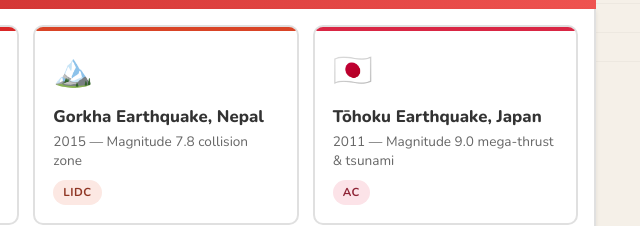
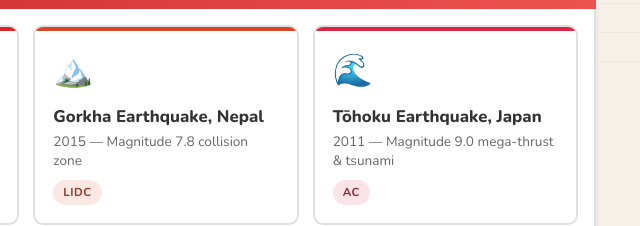
Before and after one commit to limpy183-dev/ocr-a-level-geography-case-study-summary-guide, a plain HTML site: page index.html in a window 1280 px wide. Shown: the part 710-936 px from the top of the page, 474-1114 px from the left. Drawn offline with nearby package versions, Linux system fonts and the light colour scheme.

Commit message:
Add files via upload

```diff
--- a/index.html
+++ b/index.html
@@ -1,5 +1,6 @@
 <!DOCTYPE html>
 <html lang="en">
+
 <head>
     <meta charset="UTF-8">
     <meta name="viewport" content="width=device-width, initial-scale=1.0">
@@ -7,8 +8,11 @@
     <link rel="stylesheet" href="style.css">
     <link rel="preconnect" href="https://fonts.googleapis.com">
     <link rel="preconnect" href="https://fonts.gstatic.com" crossorigin>
-    <link href="https://fonts.googleapis.com/css2?family=Nunito:wght@400;600;700;800;900&family=Comic+Neue:wght@400;700&display=swap" rel="stylesheet">
+    <link
+        href="https://fonts.googleapis.com/css2?family=Nunito:wght@400;600;700;800;900&family=Comic+Neue:wght@400;700&display=swap"
+        rel="stylesheet">
 </head>
+
 <body>
     <div class="page-wrapper index-page">
         <header class="main-header">
@@ -66,7 +70,7 @@
                         <span class="card-tag">LIDC</span>
                     </a>
                     <a href="japan.html" class="case-card" style="--card-hue: 350;">
-                        <div class="card-icon">🇯🇵</div>
+                        <div class="card-icon">🌊</div>
                         <h3>Tōhoku Earthquake, Japan</h3>
                         <p>2011 — Magnitude 9.0 mega-thrust & tsunami</p>
                         <span class="card-tag">AC</span>
@@ -172,4 +176,5 @@
 
     <script src="script.js"></script>
 </body>
+
 </html>
```
